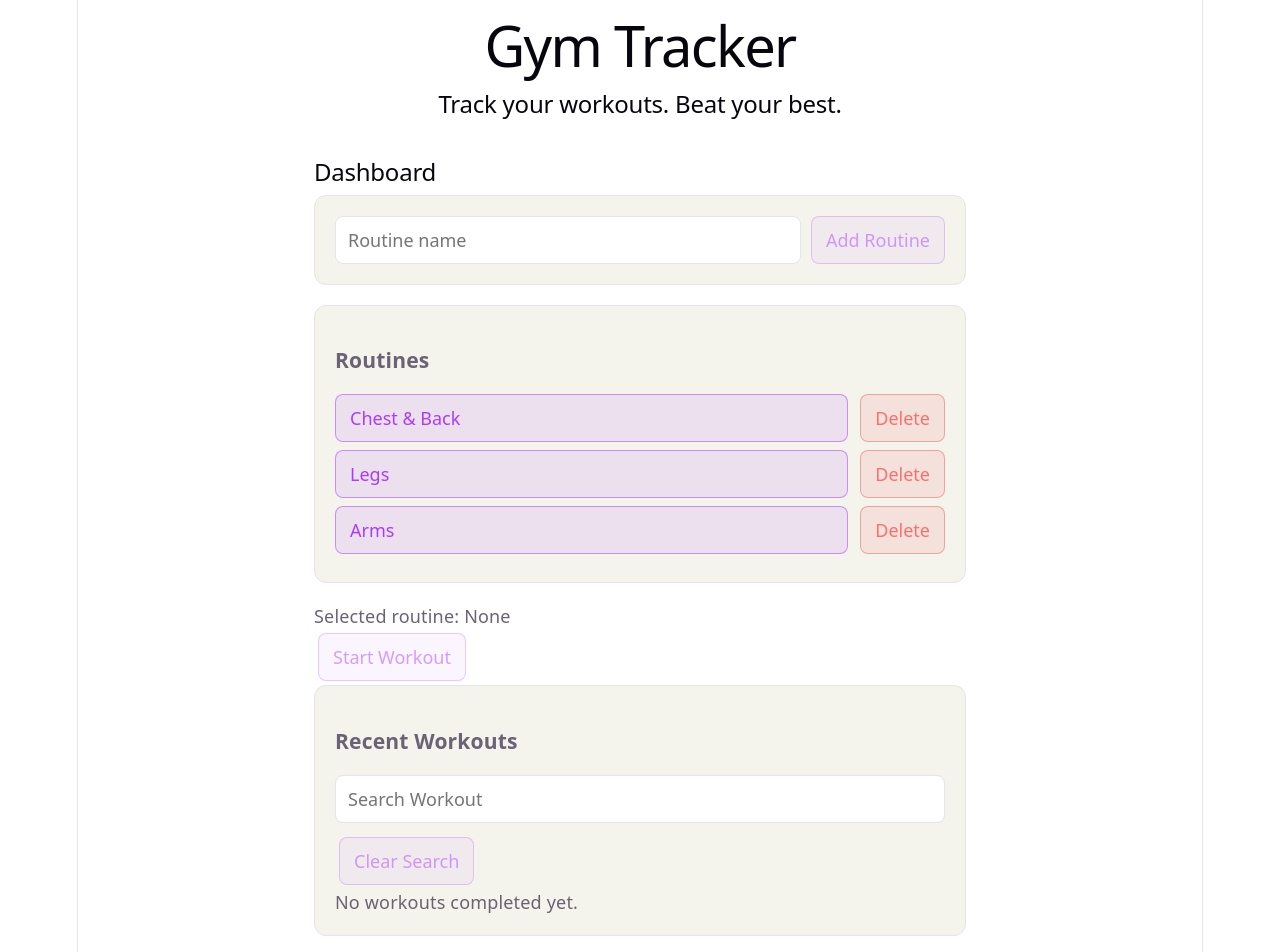
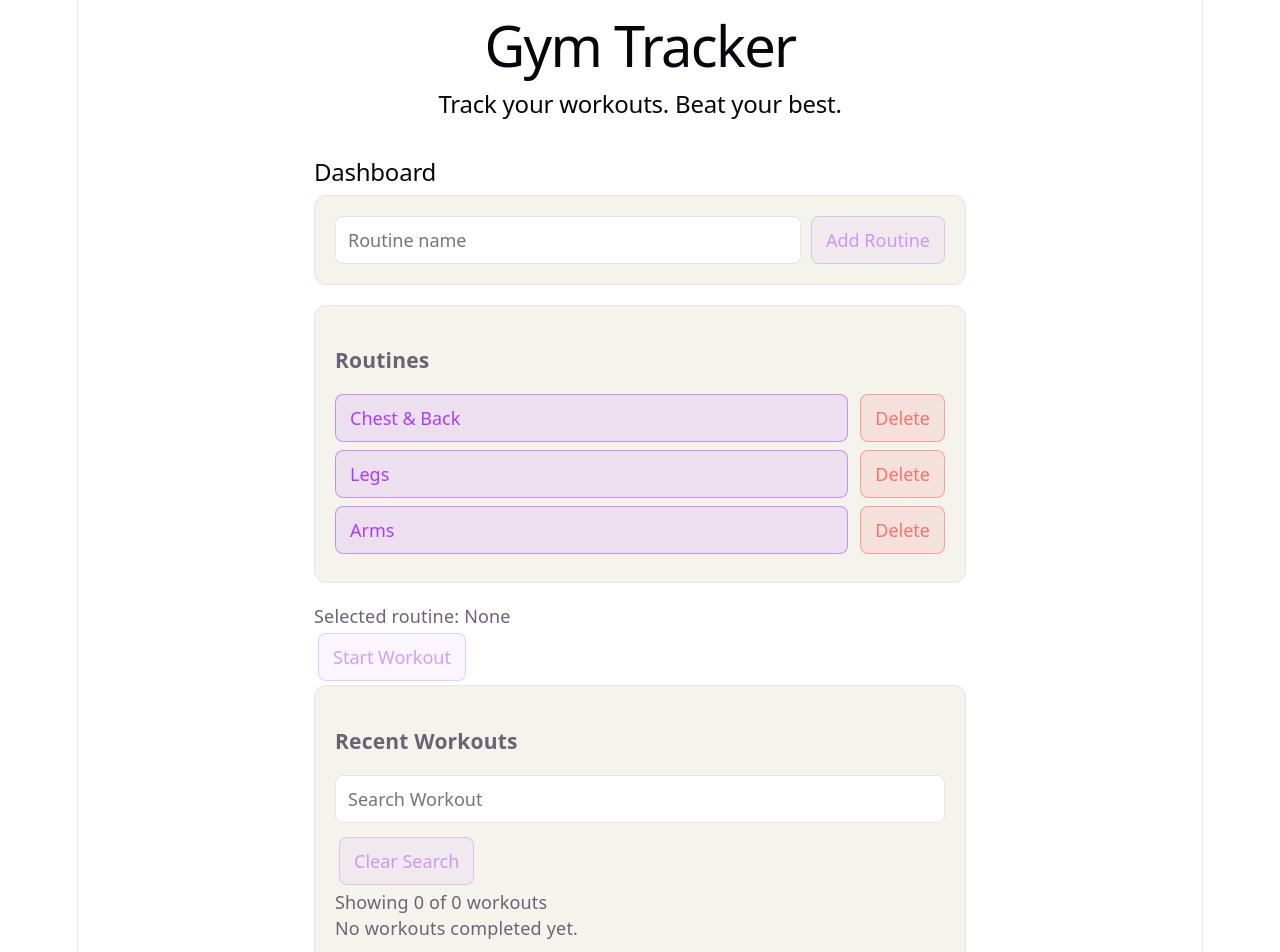
Before and after one commit to zireael06/gym-tracker, a React (Vite) app: page / in a window 1280 px wide. Shown: the top 952 px of the page. Built offline with nearby package versions, Linux system fonts and the light colour scheme.

Commit message:
Show workout search result count

```diff
--- a/src/components/WorkoutHistory.jsx
+++ b/src/components/WorkoutHistory.jsx
@@ -82,6 +82,8 @@ function WorkoutHistory({
         Clear Search
       </button>
 
+      <p>Showing {filteredWorkouts.length} of {completedWorkouts.length} workouts</p>
+
       {completedWorkouts.length === 0 ? (
         <p>No workouts completed yet.</p>
       ) : filteredWorkouts.length === 0 ? (
```
